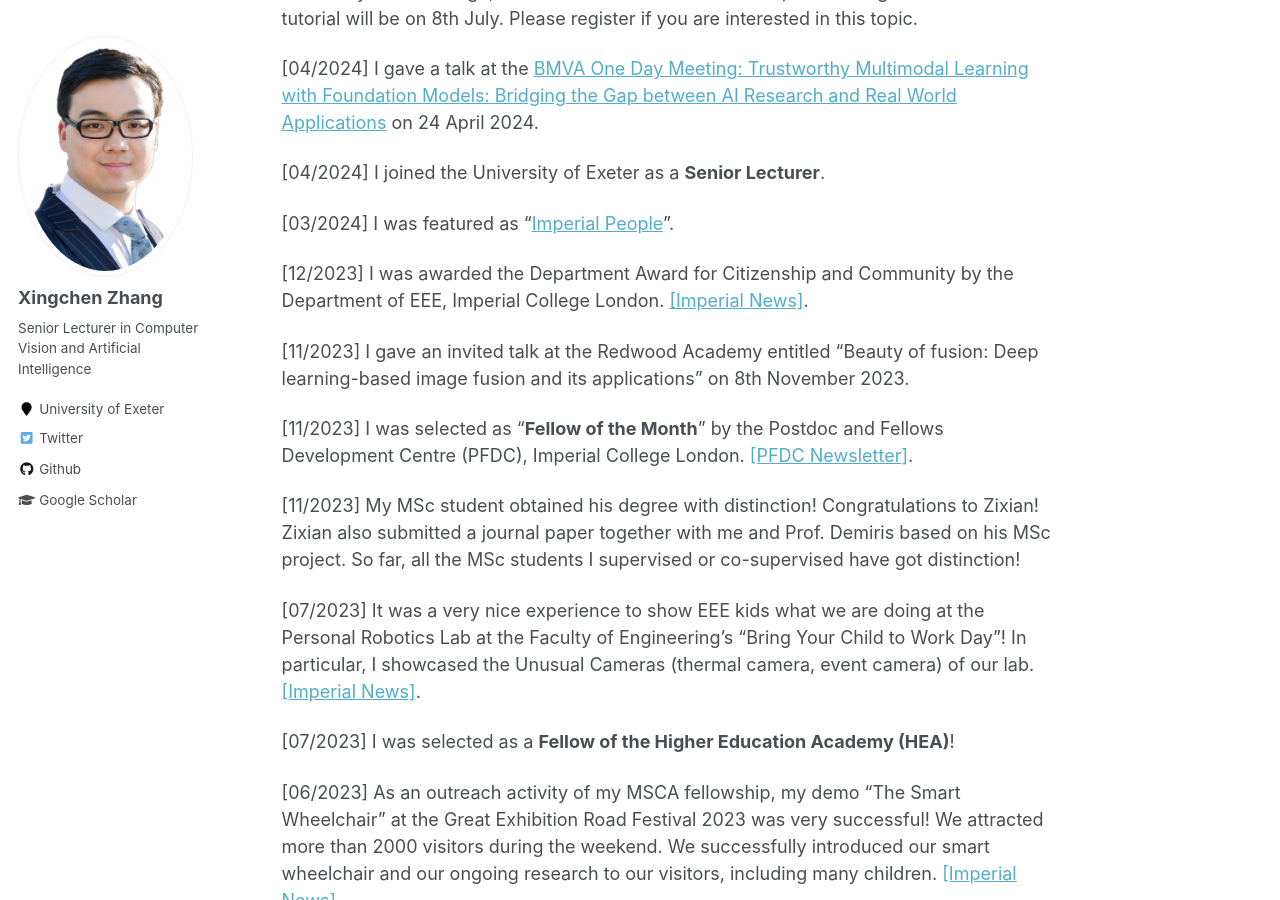
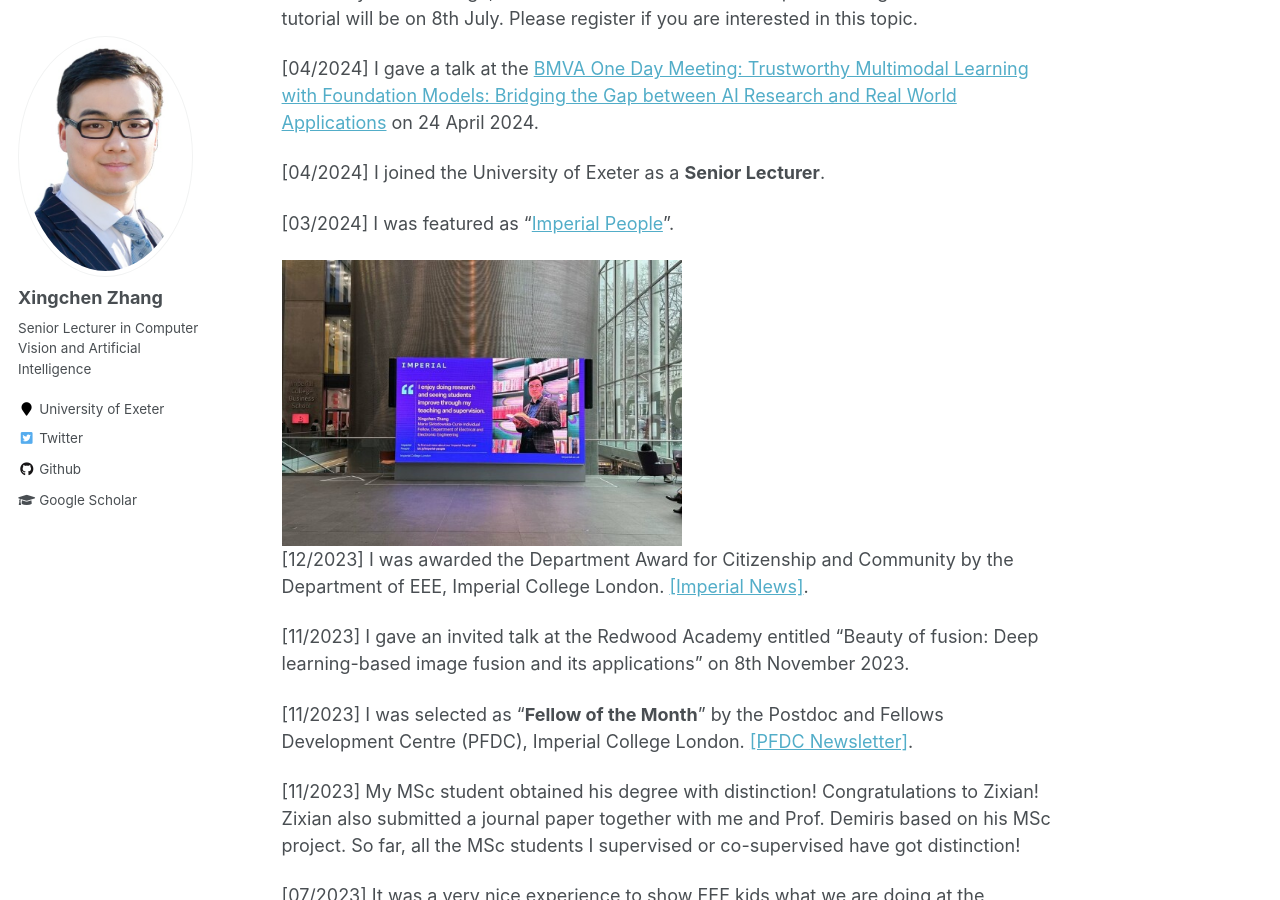
Before and after one commit to xingchenzhang/xingchenzhang.github.io, a Jekyll site: the page built from _pages/about.md, in a window 1280 px wide and 900 px high, scrolled down 1756 px. Built offline with Jekyll 4.4.1, drawn with Linux system fonts in a browser that asks for light colours.

Commit message:
test images

```diff
--- a/_pages/about.md
+++ b/_pages/about.md
@@ -43,6 +43,9 @@
 [04/2024] I joined the University of Exeter as a **Senior Lecturer**.
 
 [03/2024] I was featured as "[Imperial People](https://blogs.imperial.ac.uk/imperial-people/2024/03/11/xingchen-zhang-marie-sklodowska-curie-individual-fellow-department-of-electrical-and-electronic-engineering/)".
+<div style="display:inline-block" align="center">
+  <img src="/images/imperial-people.jpg" alt="image1" width="400">
+</div>
 
 [12/2023] I was awarded the Department Award for Citizenship and Community by the Department of EEE, Imperial College London. [[Imperial News]](https://www.imperial.ac.uk/news/250163/great-contributions-eee-thanks-celebrates-colleagues/).
 
@@ -80,7 +83,9 @@
 
 [08/2020] The book [Image Fusion](https://link.springer.com/book/10.1007/978-981-15-4867-3) that I co-authored has been published by Shanghai Jiao Tong University Press & Springer Nature Singapore. This book has won the National Science and Technology Academic Publications Fund of China (2019).
 
-
+<div style="display:inline-block" align="center">
+  <img src="/images/image-fusion.jpg" alt="image1" width="150">
+</div>
 
 
 Contact
```
